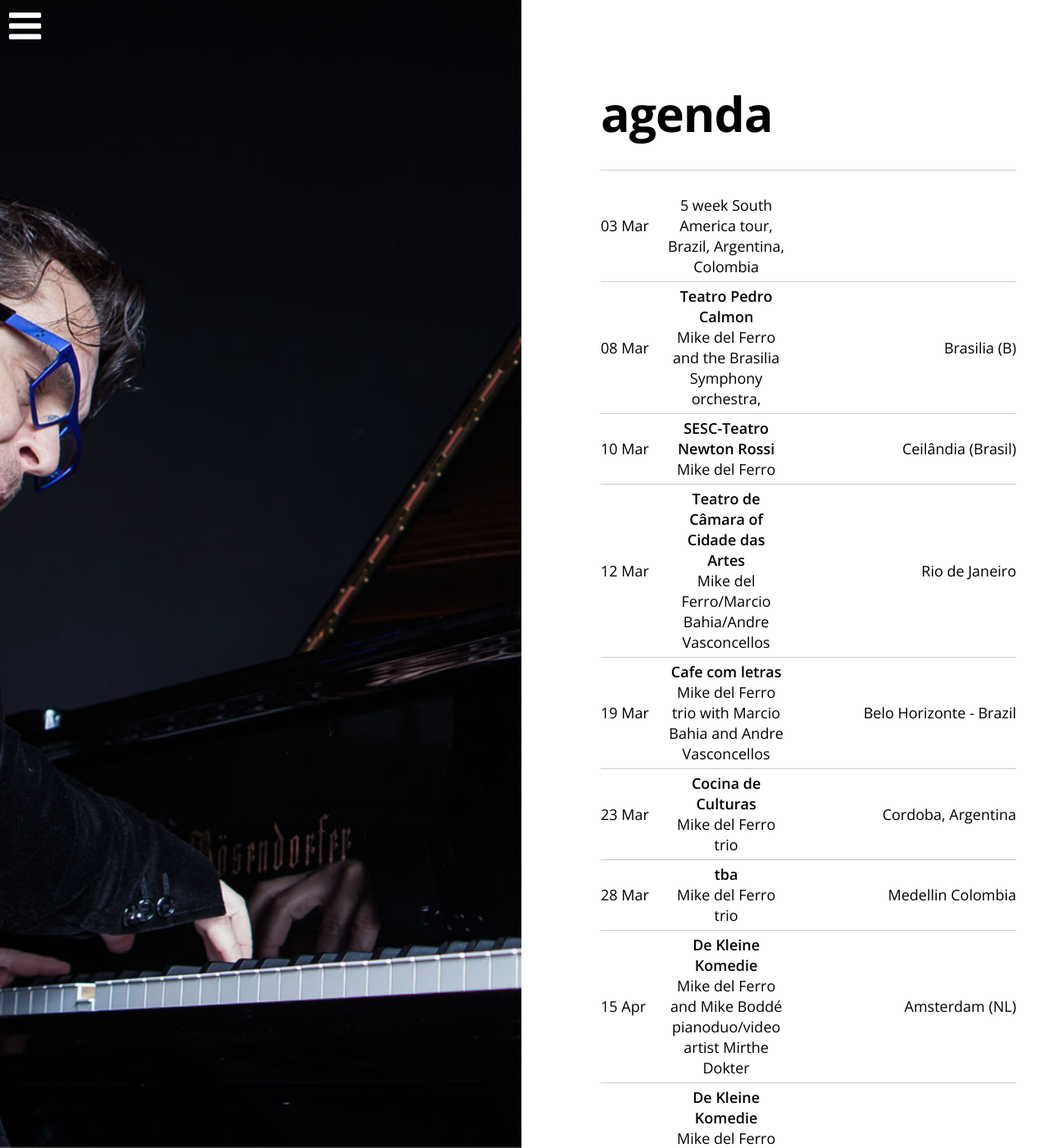
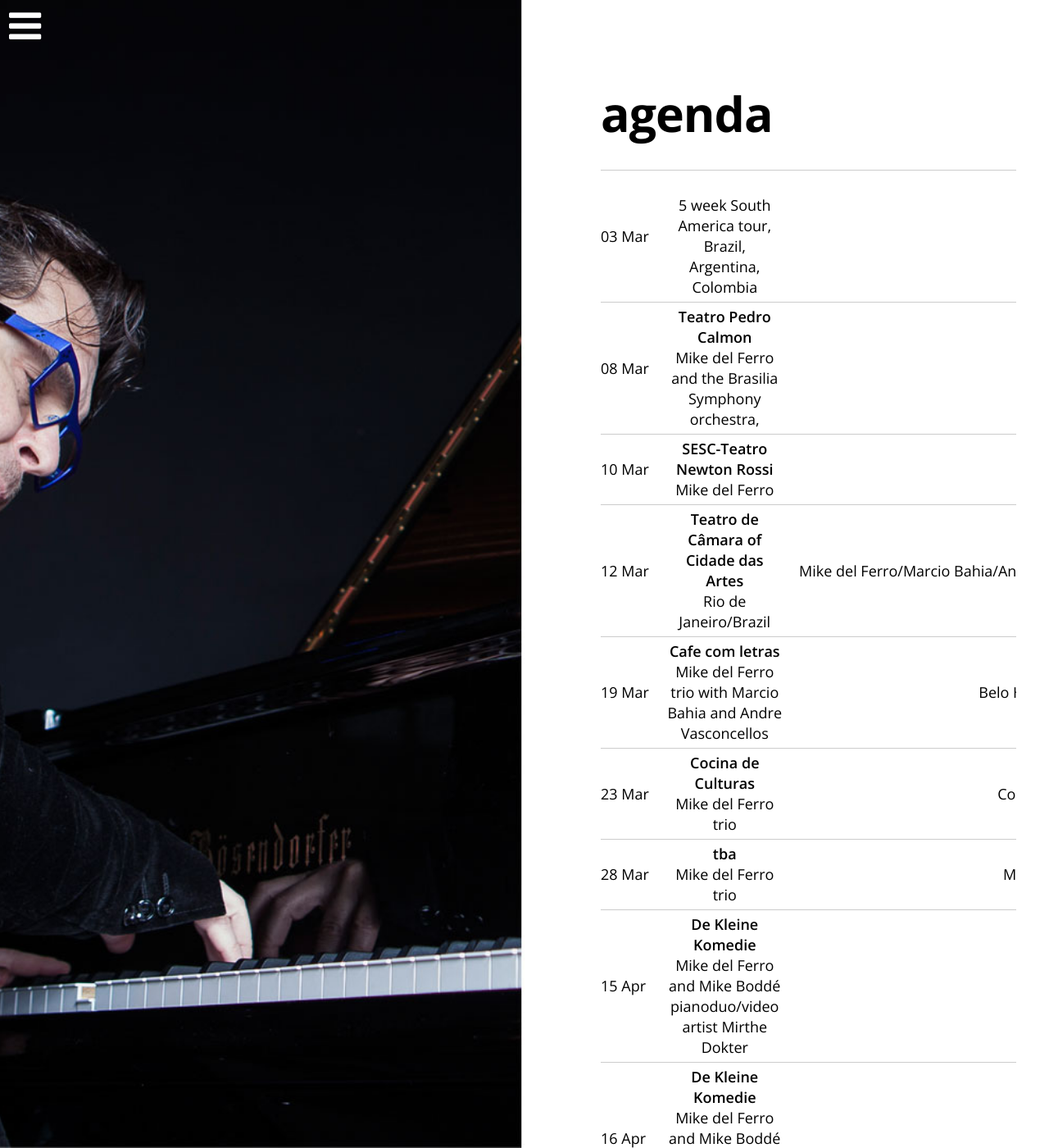
Before and after one commit to mikedelferro/website, a Jekyll site: the page built from agenda.html, in a window 1280 px wide and 1400 px high. Shown: the whole window at 82% size. Built offline with Jekyll 4.4.1, drawn with Linux system fonts in a browser that asks for light colours; nearby versions of some CDN libraries; some of the changed text lies outside the part shown.

Commit message:
Updated '/_config.yml' via CloudCannon

```diff
--- a/_config.yml
+++ b/_config.yml
@@ -1,7 +1,7 @@
 gigs:
-  - title: Mike del Ferro/Marcio Bahia/Andre Vasconcellos
+  - title: Rio de Janeiro/Brazil
     date: 2016-03-12T19:15:00.000Z
-    location: Rio de Janeiro
+    location: Mike del Ferro/Marcio Bahia/Andre Vasconcellos
     venue: Teatro de Câmara of Cidade das Artes
     url: ''
   - title: '5 week South America tour, Brazil, Argentina, Colombia'
```
